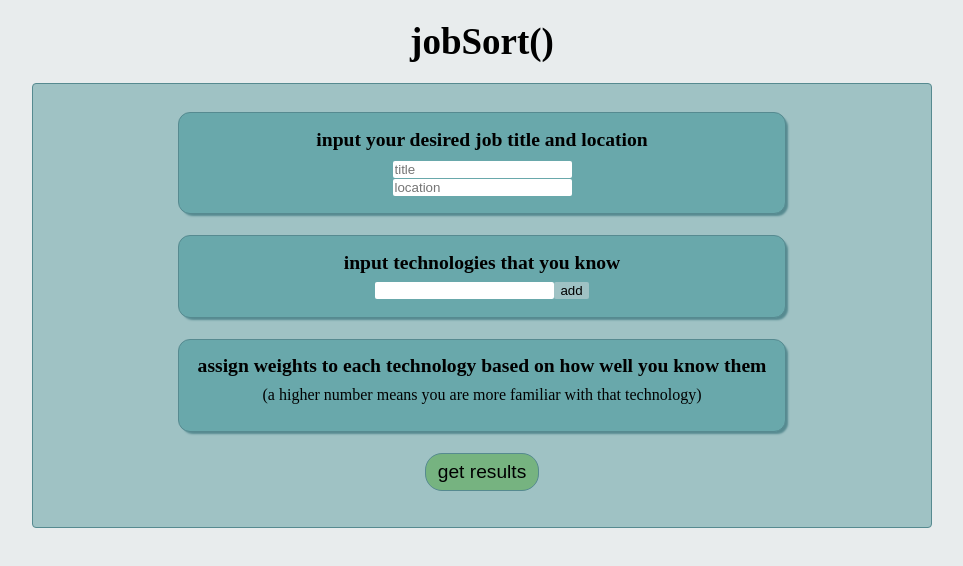
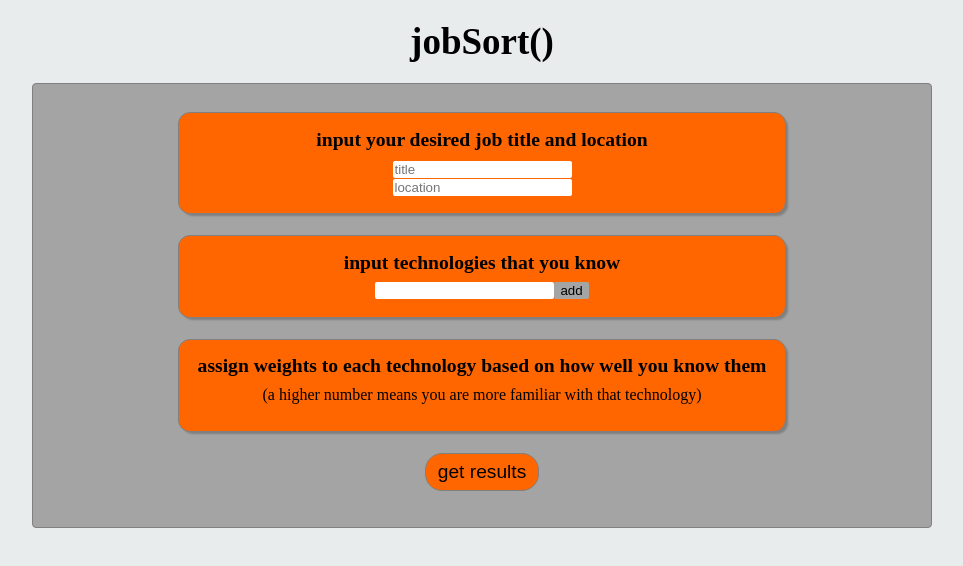
Before and after one commit to austintackaberry/jobsort, a React app in the folder react-backend/client/: page / in a window 1280 px wide. Shown: the top 566 px of the page, without its empty margins (158-1121 px from the left). Built offline with nearby package versions, Linux system fonts and the light colour scheme.

Commit message:
re-styled, removed source text for each listing

```diff
--- a/react-backend/client/src/App.css
+++ b/react-backend/client/src/App.css
@@ -22,10 +22,10 @@ h1 {
   width: 100%;
   max-width: 900px;
   margin: 0 auto;
-  border: 1px solid rgb(86, 138, 144);
+  border: 1px solid rgb(128, 128, 128);
   border-radius: 0.5vmin;
   margin-top: 0px;
-  background-color: #9fc2c4;
+  background-color: #a4a4a4;
   padding: calc(5px + 2vmin);
   box-sizing: border-box;
 }
@@ -37,13 +37,13 @@ h1 {
 }
 
 .content-group {
-  border: 1px solid rgb(86, 138, 144);
+  border: 1px solid rgb(128, 128, 128);
   border-radius: 1.5vmin;
   padding: calc(3.5px + 1.5vmin);
   padding-bottom: calc(5px + 1.6vmin);
   margin: calc(5px + 2vmin);
-  background-color: #69a8ab;
-  box-shadow: 3px 3px 2px -1px rgb(86, 138, 144);
+  background-color: rgb(255, 102, 0);
+  box-shadow: 3px 3px 2px -1px rgb(128, 128, 128);
 }
 
 h1 {
@@ -124,9 +124,10 @@ input::-webkit-calendar-picker-indicator {
   text-align: left;
   padding: 10px;
   margin-top: 10px;
-  border: 1px solid rgb(86, 138, 144);
+  border: 1px solid rgb(128, 128, 128);
   border-radius: 10px;
-  box-shadow: 3px 3px 2px -1px rgb(86, 138, 144);
+  box-shadow: 3px 3px 2px -1px rgb(128, 128, 128);
+  background-color: rgb(255, 102, 0);
 }
 
 .source {
@@ -138,7 +139,7 @@ input::-webkit-calendar-picker-indicator {
 }
 
 a {
-  color: #286063;
+  color: #205254;
   cursor: pointer;
   text-decoration: underline;
 }
@@ -147,24 +148,11 @@ a {
   font-size: 13px;
 }
 
-.hacker-news {
-  background-color: rgb(255, 102, 0);
-  color: rgb(246, 246, 239);
-}
-.stack-overflow {
-  background-color: #f48024;
-  color: #222426;
-}
-.github {
-  background-color: #24292e;
-  color: #f5f5f5;
-}
-
 .user-lang-div {
   display: inline-block;
   margin-top: 10px;
   padding: 4px 5px 4px 0px;
-  background-color: #9fc2c4;
+  background-color: #a4a4a4;
   border-radius: 4px;
   margin: 15px 5px 0px 5px;
 }
@@ -182,20 +170,25 @@ a {
 }
 
 #get-results {
-  background-color: #76b380;
+  background-color: rgb(255, 102, 0);
   border-radius: 17px;
-  border: 1px solid rgb(86, 138, 144);
+  border: 1px solid rgb(128, 128, 128);
   padding: 7px 12px 7px 12px;
   color: black;
   font-size: 1.2rem;
 }
+
+.button {
+  cursor: pointer;
+}
+
 .listing-options {
   margin-top: 10px;
   margin-right: 5px;
   margin-left: 5px;
-  background-color: #a790c4;
+  background-color: rgb(255, 102, 0);
   border-radius: 8px;
-  border: 1px solid rgb(86, 138, 144);
+  border: 1px solid rgb(128, 128, 128);
   padding: 5px 8px 5px 8px;
   color: black;
   font-size: 0.8rem;
@@ -217,7 +210,7 @@ a {
 
 #add {
   border:none;
-  background-color: #9fc2c4;
+  background-color: #a4a4a4;
   border-radius: 2px;
 }
 
--- a/react-backend/client/src/App.js
+++ b/react-backend/client/src/App.js
@@ -117,14 +117,14 @@ class App extends Component {
     let contentLvl1Style;
     let appStyle;
     if (window.innerWidth < 919) {
-      appStyle = {background:"#9fc2c4"};
+      appStyle = {background:"#a4a4a4"};
       titleContainerStyle = {paddingBottom: "0px"};
       contentLvl1Style = {border:"0", paddingTop:"7px"};
     }
     else {
       appStyle = {background:"rgb(232, 236, 237)"};
       titleContainerStyle = {paddingBottom:"20px"};
-      contentLvl1Style = {border:"1px solid rgb(86, 138, 144)", paddingTop:"7px"};
+      contentLvl1Style = {border:"1px solid rgb(128, 128, 128)", paddingTop:"7px"};
     }
 
     return (
--- a/react-backend/client/src/components/JobListing.js
+++ b/react-backend/client/src/components/JobListing.js
@@ -78,7 +78,6 @@ class JobListing extends Component {
     return (
       <div className="job-listing">
         <button className="exit" data-value={index} onClick={this.handleHideClick}>&#10006;</button>
-        {source}
         {listing.url ? (
           <h4><a className="listing-url" href={listing.url}>{listing.title}</a></h4>
         ) : (
--- a/react-backend/client/src/components/SearchResults.js
+++ b/react-backend/client/src/components/SearchResults.js
@@ -11,9 +11,9 @@ class SearchResults extends Component {
     }
     return (
       <div id="search-results-container">
-        {!this.props.updateListings.showFullDescriptions && <button className="listing-options show-full-descriptions" ref="showFullDescriptions" id="show-full-descriptions" onClick={() => this.props.onFullDescriptionClick()}>show full descriptions</button>}
-        {!this.props.updateListings.showShortDescriptions && <button className="listing-options show-short-descriptions" id="show-short-descriptions" onClick={() => this.props.onShortDescriptionClick()}>show short descriptions</button>}
-        {!this.props.updateListings.unhideAll && <button className="listing-options unhide-all" id="unhide-all" onClick={() => this.props.onUnhideAllClick()}>unhide all</button>}
+        {!this.props.updateListings.showFullDescriptions && <button className="listing-options show-full-descriptions button" ref="showFullDescriptions" id="show-full-descriptions" onClick={() => this.props.onFullDescriptionClick()}>show full descriptions</button>}
+        {!this.props.updateListings.showShortDescriptions && <button className="listing-options show-short-descriptions button" id="show-short-descriptions" onClick={() => this.props.onShortDescriptionClick()}>show short descriptions</button>}
+        {!this.props.updateListings.unhideAll && <button className="listing-options unhide-all button" id="unhide-all" onClick={() => this.props.onUnhideAllClick()}>unhide all</button>}
         <div id="listing-container">
           {this.props.jobListings.map((listing, index) => {
             return (
--- a/react-backend/client/src/components/UserInput.js
+++ b/react-backend/client/src/components/UserInput.js
@@ -60,7 +60,7 @@ class UserInput extends Component {
       userTechWeightsJSX.push(
         <tr>
           <td className="table-col-lang">{userTechnologies[i].language}: </td>
-          <td><input data-lpignore='true' className="weight-input" type="number" ref={'langWeight'+i} /></td>
+          <td><input data-lpignore='true' className="weight-input textbox" type="number" ref={'langWeight'+i} /></td>
         </tr>
       );
     }
@@ -91,7 +91,7 @@ class UserInput extends Component {
             <p>(a higher number means you are more familiar with that technology)</p>
             {userTechWeightsJSX}
           </div>
-          <input type="submit" id="get-results" value="get results" />
+          <input type="submit" id="get-results" className="button" value="get results" />
         </form>
       </div>
     );
```
